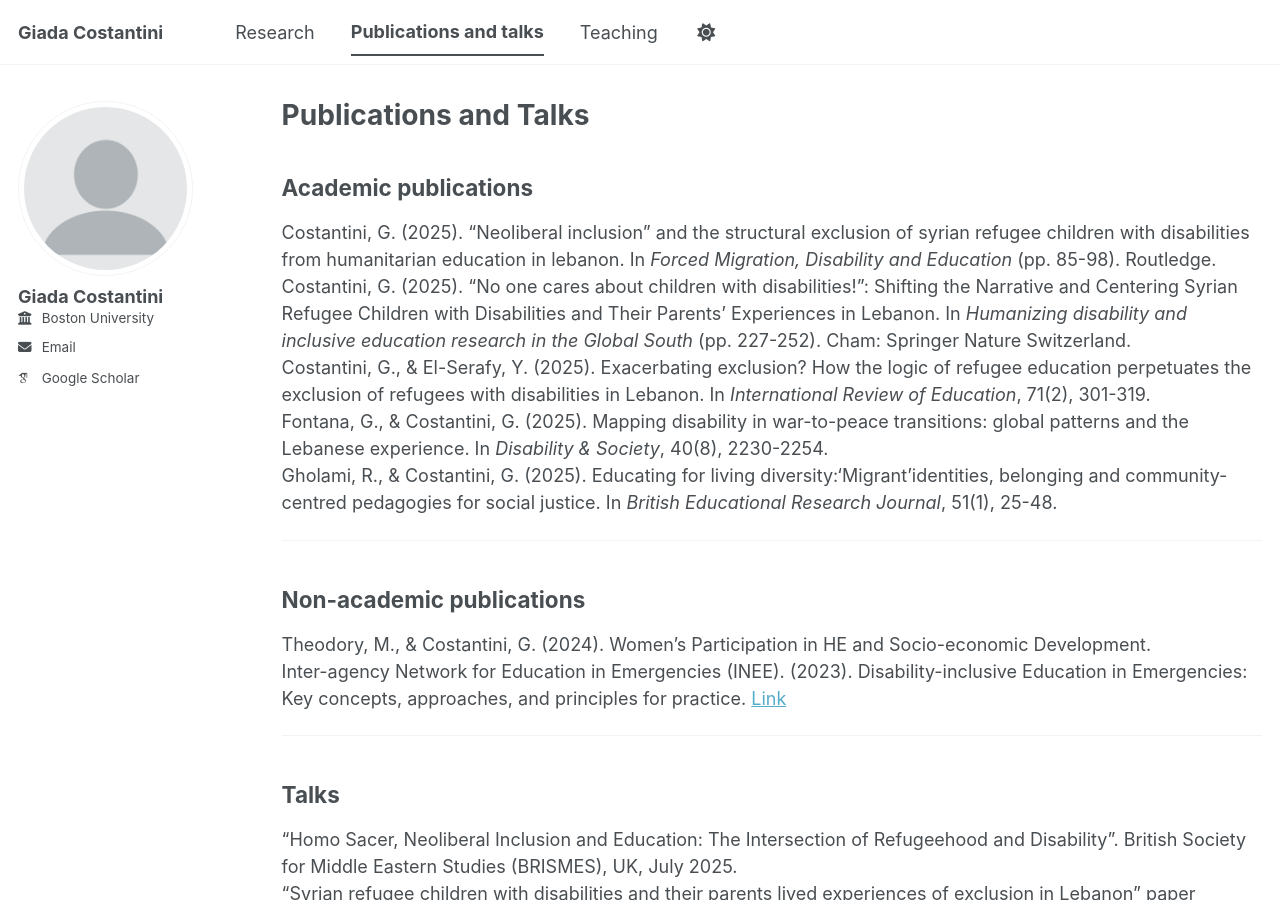
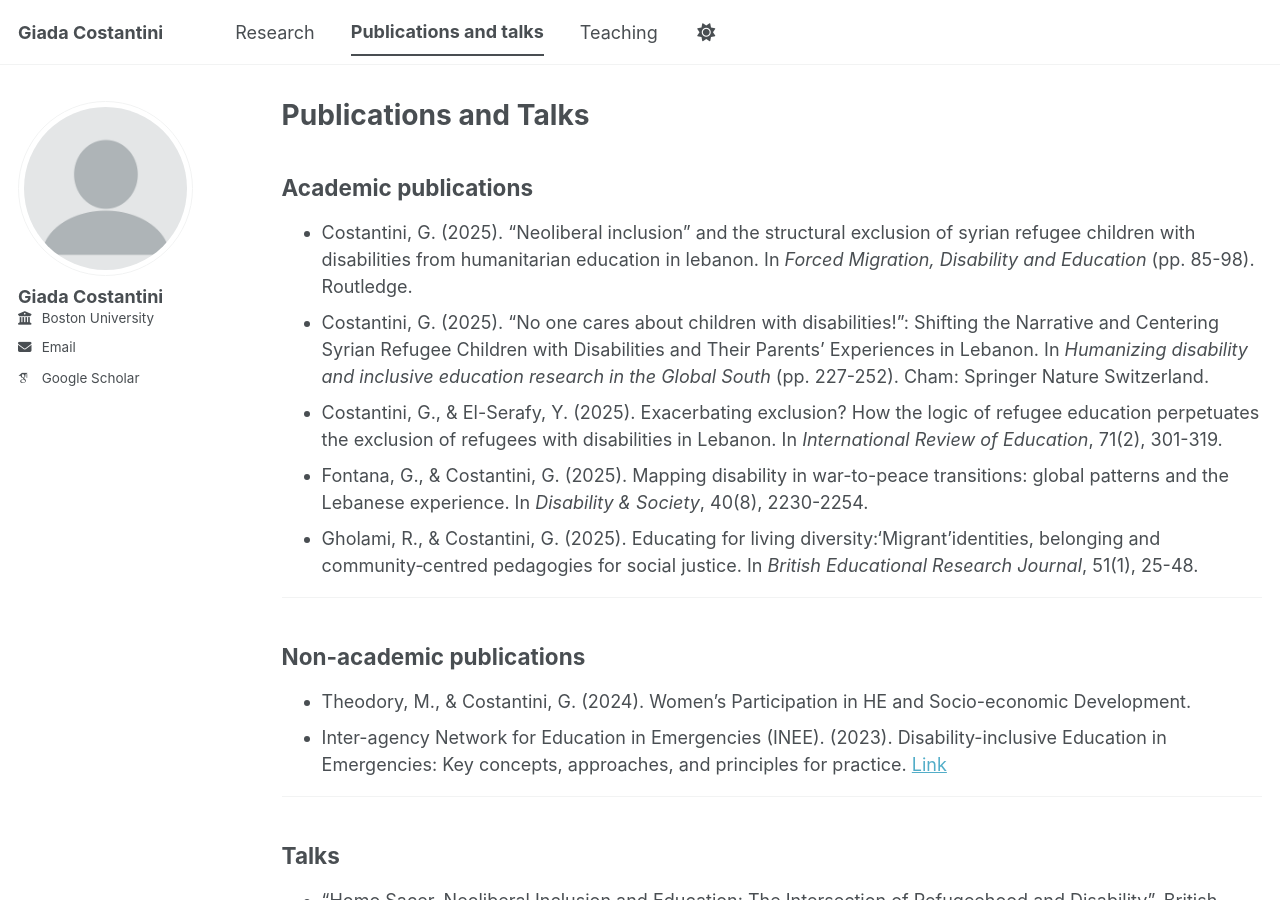
Before and after one commit to giada-costantini/giada-costantini.github.io, a Jekyll site: the page built from _pages/publications.md, in a window 1280 px wide and 900 px high. Built offline with Jekyll 4.4.1, drawn with Linux system fonts in a browser that asks for light colours; some web fonts are replaced; a script bundle is joined from its source files by our own code; library files that are not in the unit come from our copies.

```diff
--- a/_pages/publications.md
+++ b/_pages/publications.md
@@ -7,30 +7,30 @@
 
 ## Academic publications
 
-Costantini, G. (2025). "Neoliberal inclusion" and the structural exclusion of syrian refugee children with disabilities from humanitarian education in lebanon. In *Forced Migration, Disability and Education* (pp. 85-98). Routledge.
-Costantini, G. (2025). “No one cares about children with disabilities!”: Shifting the Narrative and Centering Syrian Refugee Children with Disabilities and Their Parents’ Experiences in Lebanon. In *Humanizing disability and inclusive education research in the Global South* (pp. 227-252). Cham: Springer Nature Switzerland.
-Costantini, G., & El-Serafy, Y. (2025). Exacerbating exclusion? How the logic of refugee education perpetuates the exclusion of refugees with disabilities in Lebanon. In *International Review of Education*, 71(2), 301-319.
-Fontana, G., & Costantini, G. (2025). Mapping disability in war-to-peace transitions: global patterns and the Lebanese experience. In *Disability & Society*, 40(8), 2230-2254.
-Gholami, R., & Costantini, G. (2025). Educating for living diversity:‘Migrant’identities, belonging and community‐centred pedagogies for social justice. In *British Educational Research Journal*, 51(1), 25-48.
+- Costantini, G. (2025). "Neoliberal inclusion" and the structural exclusion of syrian refugee children with disabilities from humanitarian education in lebanon. In *Forced Migration, Disability and Education* (pp. 85-98). Routledge.
+- Costantini, G. (2025). “No one cares about children with disabilities!”: Shifting the Narrative and Centering Syrian Refugee Children with Disabilities and Their Parents’ Experiences in Lebanon. In *Humanizing disability and inclusive education research in the Global South* (pp. 227-252). Cham: Springer Nature Switzerland.
+- Costantini, G., & El-Serafy, Y. (2025). Exacerbating exclusion? How the logic of refugee education perpetuates the exclusion of refugees with disabilities in Lebanon. In *International Review of Education*, 71(2), 301-319.
+- Fontana, G., & Costantini, G. (2025). Mapping disability in war-to-peace transitions: global patterns and the Lebanese experience. In *Disability & Society*, 40(8), 2230-2254.
+- Gholami, R., & Costantini, G. (2025). Educating for living diversity:‘Migrant’identities, belonging and community‐centred pedagogies for social justice. In *British Educational Research Journal*, 51(1), 25-48.
 
 ---
 
 ## Non-academic publications
 
-Theodory, M., & Costantini, G. (2024). Women's Participation in HE and Socio-economic Development.
-Inter-agency Network for Education in Emergencies (INEE). (2023). Disability-inclusive Education in Emergencies: Key concepts, approaches, and principles for practice. [Link](https://inee.org/resources/disability-inclusive-education-emergencies-key-concepts-approachesand-principles)
+- Theodory, M., & Costantini, G. (2024). Women's Participation in HE and Socio-economic Development.
+- Inter-agency Network for Education in Emergencies (INEE). (2023). Disability-inclusive Education in Emergencies: Key concepts, approaches, and principles for practice. [Link](https://inee.org/resources/disability-inclusive-education-emergencies-key-concepts-approachesand-principles)
 
 ---
 
 ## Talks
 
-“Homo Sacer, Neoliberal Inclusion and Education: The Intersection of Refugeehood and Disability”. British Society for Middle Eastern Studies (BRISMES), UK, July 2025.
-“Syrian refugee children with disabilities and their parents lived experiences of exclusion in Lebanon” paper presentation in the paper panel session "Quest for Access to Education: Experiences of In/exclusion at the Intersection of Migration and Disability" co-organized with Miso Kwak and Jane Jeong. American Educational Research Association (AERA), Denver, US, April 2025.
-“Educating for ‘living diversity’: Non-formal Inter-communal Education in Birmingham (NICE-B)” with Professor Reza Gholami. European Conference on Educational Research (ECER), Nicosia, Cyprus, August 2024.
-“‘Disability is not a priority!’: Debunking humanitarian education’s rhetoric of inclusion”. University of Birmingham, School of Education Conference, UK, July 2024.
-“‘Neoliberal inclusion’ and bare life: Syrian refugee children with disabilities’ lived experiences in accessing education in Lebanon”. Speaking from the South, University of Adelaide, Australia, June 2024.
-“Actualizing State of Exceptions: humanitarian education and Syrian refugee children with disabilities in Lebanon”. American Educational Research Association (AERA), Philadelphia, US, April 2024.
-“Educating for ‘living diversity’: Non-formal Inter-communal Education in Birmingham (NICE-B)” with Professor Reza Gholami. University of Birmingham, UK, January 2024.
-“At the intersection of disability and refugeehood: exploring whether and how disabled Syrian refugee children access education opportunities and learning spaces in Lebanon.” PEER Network UK Doctoral Workshop in Education, Conflict and Crisis. University of Sussex, UK, June 2023.
-“Reflections on theorizing from the perspective of a PhD student”. Center of Lebanese Studies and University of Cambridge PhD retreat. Cambridge, UK, January 2023.
-“Non-formal Intercommunal Education in Birmingham”. Imperial Encounters: Art, museums and education at the crossroads of empire and post-Brexit Britain, Birmingham, UK, June 2022
+- “Homo Sacer, Neoliberal Inclusion and Education: The Intersection of Refugeehood and Disability”. British Society for Middle Eastern Studies (BRISMES), UK, July 2025.
+- “Syrian refugee children with disabilities and their parents lived experiences of exclusion in Lebanon” paper presentation in the paper panel session "Quest for Access to Education: Experiences of In/exclusion at the Intersection of Migration and Disability" co-organized with Miso Kwak and Jane Jeong. American Educational Research Association (AERA), Denver, US, April 2025.
+- “Educating for ‘living diversity’: Non-formal Inter-communal Education in Birmingham (NICE-B)” with Professor Reza Gholami. European Conference on Educational Research (ECER), Nicosia, Cyprus, August 2024.
+- “‘Disability is not a priority!’: Debunking humanitarian education’s rhetoric of inclusion”. University of Birmingham, School of Education Conference, UK, July 2024.
+- “‘Neoliberal inclusion’ and bare life: Syrian refugee children with disabilities’ lived experiences in accessing education in Lebanon”. Speaking from the South, University of Adelaide, Australia, June 2024.
+- “Actualizing State of Exceptions: humanitarian education and Syrian refugee children with disabilities in Lebanon”. American Educational Research Association (AERA), Philadelphia, US, April 2024.
+- “Educating for ‘living diversity’: Non-formal Inter-communal Education in Birmingham (NICE-B)” with Professor Reza Gholami. University of Birmingham, UK, January 2024.
+- “At the intersection of disability and refugeehood: exploring whether and how disabled Syrian refugee children access education opportunities and learning spaces in Lebanon.” PEER Network UK Doctoral Workshop in Education, Conflict and Crisis. University of Sussex, UK, June 2023.
+- “Reflections on theorizing from the perspective of a PhD student”. Center of Lebanese Studies and University of Cambridge PhD retreat. Cambridge, UK, January 2023.
+- “Non-formal Intercommunal Education in Birmingham”. Imperial Encounters: Art, museums and education at the crossroads of empire and post-Brexit Britain, Birmingham, UK, June 2022
```
